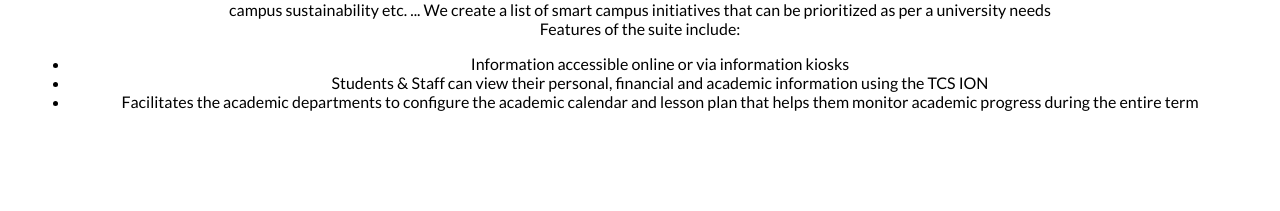
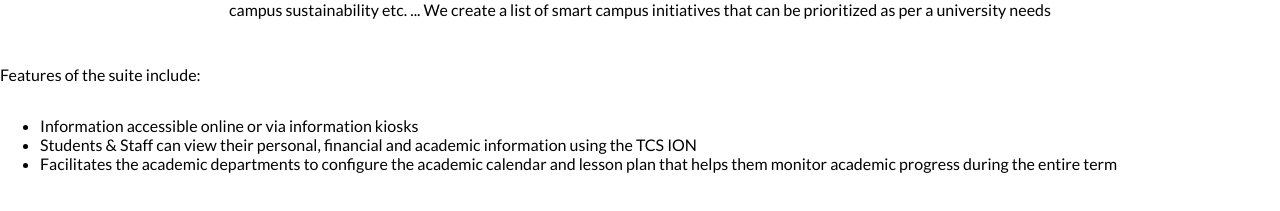
Before and after one commit to abhinavawasthi1729/College-Smart-Campus, a plain HTML site: page index.html in a window 1280 px wide. Shown: the part 249-460 px from the top of the page. Drawn offline with Linux system fonts and the light colour scheme.

Commit message:
Update index.html

```diff
--- a/index.html
+++ b/index.html
@@ -36,13 +36,15 @@
           <div class="head">
             <h1 >Smart Campus</h1>
            Smart campus is an emerging trend that allows educational institutions to combine smart technologies with physical infrastructure for improved services, decision making, campus sustainability etc. ... We create a list of smart campus initiatives that can be prioritized as per a university needs <br>
-           Features of the suite include:
+          </div>
+          <p>
+            Features of the suite include:
             <ul>
               <li>Information accessible online or via information kiosks </li>
               <li>Students & Staff can view their personal, financial and academic information using the TCS ION</li>
               <li>Facilitates the academic departments to configure the academic calendar and lesson plan that helps them monitor academic progress during the entire term</li>
             </ul>
-              </div>
+        </p>
 
     <div class="content-wrapper">
       <div class="portfolio-items-wrapper">
@@ -58,8 +60,9 @@
             </div>
 
             <div class="subtitle"><strong >AIR QUALITY SENSOR</strong> <br>
-             Most air quality monitoring networks are designed to support human health objectives, and monitoring stations are established in population centers. They may be near busy roads, in city centers, or at locations of particular concern (e.g., a school, hospital, particular emissions sources). Monitoring stations also may be established to determine background pollution levels, away from urban areas and emissions sources.   These sensors work on the principle of measuring the attenuation of infrared radiation (with a specific wave length) in the air. The sensors consist of an infrared radiation source, a light-water pipe and the infrared detector with the appropriate filter. The signal from the infrared detector is further amplified and then using other electronics evaluates the attenuation of the radiation, which is caused by carbon dioxide, and on this basis the actual concentration of CO2 in the air is calculated. </div>
-          </div>
+                These sensors work on the principle of measuring the attenuation of infrared radiation (with a specific wave length) in the air.
+              The sensors consist of an infrared radiation source, a light-water pipe and the infrared detector with the appropriate filter.
+                </div>
         </div>
 
         <div class="portfolio-item-wrapper">
@@ -70,7 +73,8 @@
             </div>
 
             <div class="subtitle"><strong >DRAINAGE LEVEL MONITOR</strong> <br>
-             The smart drainage system is a crucial think of municipal infrastructure.   a system that handles underground waters and harmful gases are essential to building the system. This problem was illustrated various functions used for maintenance and monitoring of underground drainage systems. The system uses various sensors like Temperature sensor; Water level sensor and gas sensor are interfacing with PIC Microcontroller in order to make the system as smart. This system monitors the water level and hazard gases. If the drainage system gets blocked and water overflows this blockage will be instinctively recognized by sensors and also collecting the data’s about the hazard gases like Carbon monoxide, Hydrogen sulphate and methane these gases are founded harmful gases to humans lives  </div>
+             A system that handles underground waters and harmful gases are essential to building the system.
+              .  This system monitors the water level and hazard gases. If the drainage system gets blocked and water overflows this blockage will be instinctively recognized by sensors and also collecting the data’s about the hazard gases like Carbon monoxide, Hydrogen sulphate and methane these gases are founded harmful gases to humans lives  </div>
           </div>
         </div>
 
@@ -82,9 +86,8 @@
             </div>
 
             <div class="subtitle"><strong >ELECTRIC VEHICLE CHARGING</strong> <br>
-             Growing concern of carbon dioxide emissions, greenhouse effects and rapid depletion of fossil fuels raise the necessity to produce and adopt new eco-friendly sustainable alternatives to the internal combustion engine (ICE) driven vehicles.  An electric vehicle charging station, also called EV charging station, electric recharging point, charging point, charge point, electronic charging station (ECS), and electric vehicle supply equipment (EVSE), is a machine that supplies electric energy for the recharging of plug-in electric vehicles—including electric cars, neighborhood electric vehicles and plug-in hybrids.      Smart EV charging is powered by an intelligent back-end solution that brings real-time data from connected charging devices and charging events to the charging station owner’s fingertips.
-As stations are connected to the cloud, they can be managed based on various signals: such as fickle energy production, local electricity consumption, amount of other vehicles being charged or electrical devices being used on a nearby premise. In order to create a more sustainable energy system based on renewable energy sources, EV charging has to be smart.   </div>
-          </div>
+             An electric vehicle charging station, also called EV charging station, electric recharging point, charging point, charge point, electronic charging station (ECS), and electric vehicle supply equipment (EVSE),
+              is a machine that supplies electric energy for the recharging of plug-in electric vehicles—including electric cars, neighborhood electric vehicles and plug-in hybrids.         </div>
         </div>
 
         <div class="portfolio-item-wrapper">
@@ -95,7 +98,8 @@ As stations are connected to the cloud, they can be managed based on various sig
             </div>
 
             <div class="subtitle"><strong >GAS SENSOR</strong> <br>
-            A gas sensor is a device which detects the presence or concentration of gases in the atmosphere. Based on the concentration of the gas the sensor produces a corresponding potential difference by changing the resistance of the material inside the sensor, which can be measured as output voltage  </div>
+            A gas sensor is a device which detects the presence or concentration of gases in the atmosphere.
+              Based on the concentration of the gas the sensor produces a corresponding potential difference by changing the resistance of the material inside the sensor, which can be measured as output voltage  </div>
           </div>
         </div>
 
@@ -107,7 +111,8 @@ As stations are connected to the cloud, they can be managed based on various sig
             </div>
 
             <div class="subtitle"><strong >LIGHT SENSOR</strong> <br>
-              The light sensor is a passive devices that convert this “light energy” whether visible or in the infra-red parts of the spectrum into an electrical signal output. Light sensors are more commonly known as “Photoelectric Devices” or “Photo Sensors” because the convert light energy (photons) into electricity (electrons) </div>
+              The light sensor is a passive devices that convert this “light energy” whether visible or in the infra-red parts of the spectrum into an electrical signal output.
+              Light sensors are more commonly known as “Photoelectric Devices” or “Photo Sensors” because the convert light energy (photons) into electricity (electrons) </div>
           </div>
         </div>
 
@@ -132,7 +137,8 @@ As stations are connected to the cloud, they can be managed based on various sig
             </div>
 
             <div class="subtitle"><strong >SMELL SENSOR</strong> <br>
-            A Typical human nose has 400 types of scent receptors enabling us to smell about 1 trillion different odours. But still many of us do not have the capacity to identify the type or concentration of gas present in our atmosphere.   Gas sensor is one which comes handy in applications where we have to detect the variation in the concentration of toxic gases in order to maintain the system safe and avoid/caution any unexpected threats. There are various gas sensors to detect gases like oxygen, Carbon Dioxide, Nitrogen, methane etc. They can also be commonly found in devices that are used to detect the leakage of the harmful gases, monitor the air quality in industries and offices etc.  </div>
+
+              Gas sensor is one which comes handy in applications where we have to detect the variation in the concentration of toxic gases in order to maintain the system safe and avoid/caution any unexpected threats. There are various gas sensors to detect gases like oxygen, Carbon Dioxide, Nitrogen, methane etc. They can also be commonly found in devices that are used to detect the leakage of the harmful gases, monitor the air quality in industries and offices etc.  </div>
           </div>
         </div>
 
@@ -157,7 +163,6 @@ As stations are connected to the cloud, they can be managed based on various sig
 
             <div class="subtitle"><strong >SMOKE SENSOR</strong> <br>
                A smoke detector is a device that senses smoke, typically as an indicator of fire. Commercial smoke detectors issue a signal to a fire alarm control panel as part of a fire alarm system, while household smoke detectors, also known as smoke alarms, generally issue an audible or visual alarm from the detector itself or several detectors if there are multiple smoke detectors interlinked </div>
-          </div>
           </div>
         </div>
 
```
